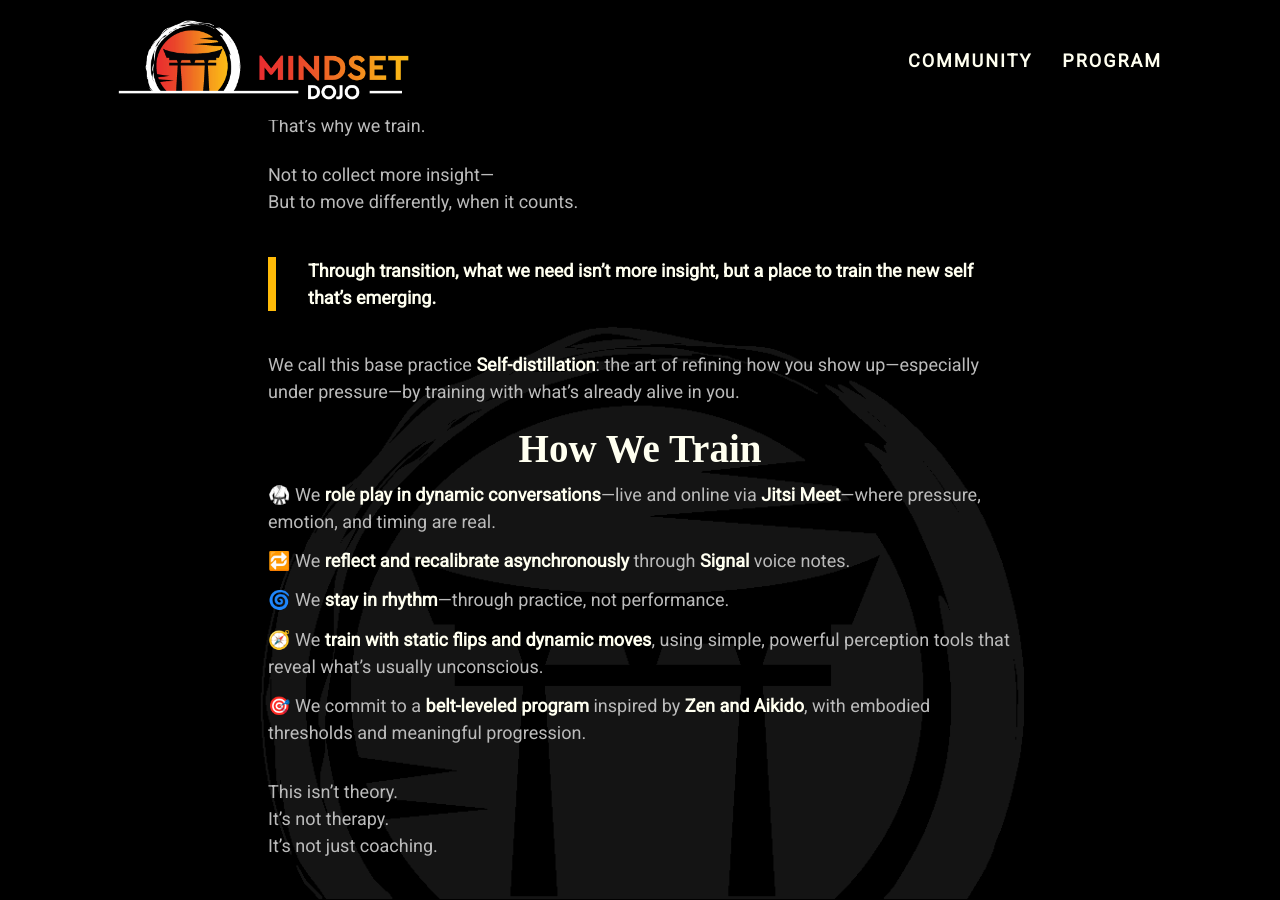
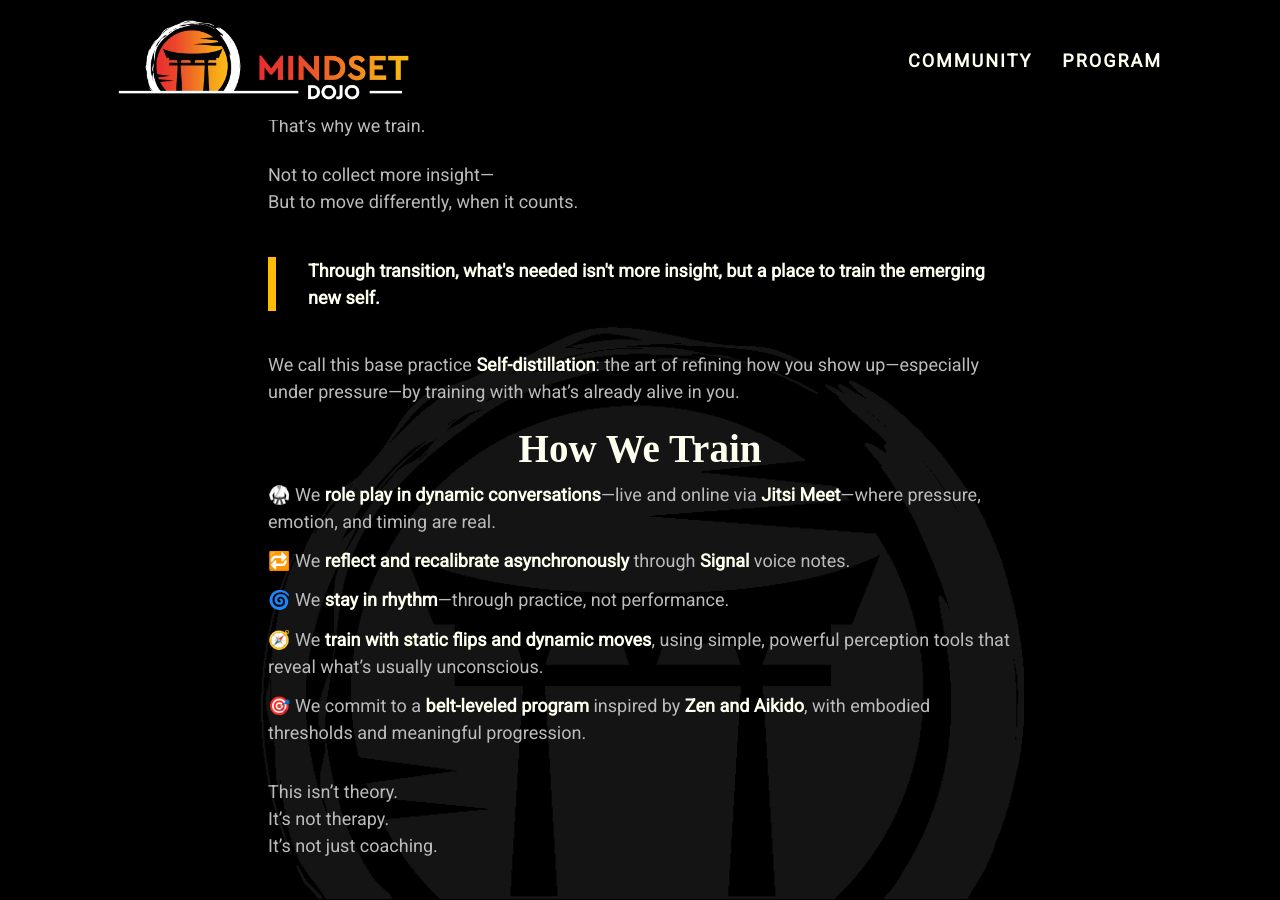
Before and after one commit to mindset-dojo/mindset-dojo.github.io, a Jekyll site: the page built from index.md, in a window 1280 px wide and 900 px high, scrolled down 411 px. Built offline with Jekyll 4.4.1, drawn with Linux system fonts in a browser that asks for light colours; some web fonts are replaced.

```diff
--- a/index.md
+++ b/index.md
@@ -22,7 +22,7 @@
 <p>Not to collect more insight—<br>
 But to move differently, when it counts.</p>
 
-<blockquote><strong>Through transition, what we need isn’t more insight, but a place to train the new self that’s emerging.</strong></blockquote>
+<blockquote><strong>Through transition, what's needed isn't more insight, but a place to train the emerging new self.</strong></blockquote>
 
 <p>We call this base practice <strong>Self-distillation</strong>: the art of refining how you show up—especially under pressure—by training with what’s already alive in you.</p>
 
```
